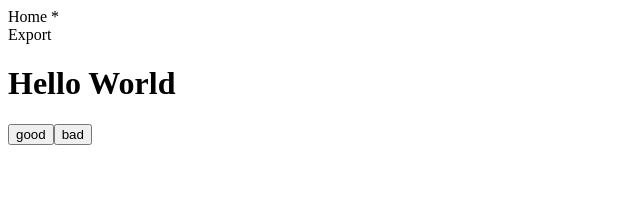
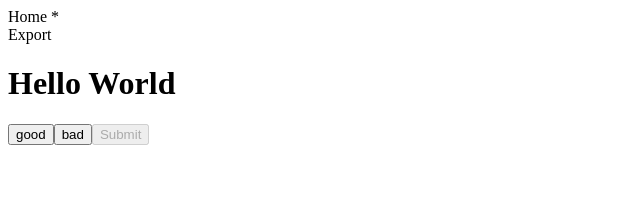
Before and after one commit to kotzendekrabbe/howYouFeelToday, a React (Vite) app: page / in a window 1280 px wide. Shown: the top 214 px of the page, without its empty margins (0-640 px from the left). Built offline with nearby package versions, Linux system fonts and the light colour scheme.

Commit message:
📦 add local storage to safe data (feli version)

```diff
--- /dev/null
+++ b/src/data-storage.tsx
@@ -0,0 +1,36 @@
+import React from "react";
+
+export type Mood = "good" | "bad";
+
+interface Feeling {
+  readonly mood: Mood;
+  readonly note?: string;
+}
+
+interface DataSample {
+  readonly feeling: Feeling;
+}
+
+interface Data {
+  [timestamp: string]: DataSample;
+}
+
+export const dataStorage = {
+  save(value: Mood) {
+    const dataSample: DataSample = { feeling: { mood: value } };
+    const dataTimestamp = Date.now();
+    const data: Data = { [dataTimestamp]: dataSample };
+
+    const storageData = localStorage.getItem("test-data");
+    const dataJSON = JSON.parse(storageData === null ? "{}" : storageData);
+
+    const newDataJSON = {
+      ...dataJSON,
+      ...data
+    };
+
+    localStorage.setItem("test-data", JSON.stringify(data));
+  }
+};
+
+export const DataStorageContext = React.createContext(dataStorage);
--- a/src/form-buttons.tsx
+++ b/src/form-buttons.tsx
@@ -1,15 +1,27 @@
-import React, { PropsWithChildren, useState } from "react";
+import React, { PropsWithChildren, useState, useContext } from "react";
 import { ToggleButtons } from "./toggle-buttons";
 import { Button } from "./button";
+import { DataStorageContext, Mood } from "./data-storage";
 
 export function FormButtons({ children }: PropsWithChildren<{}>) {
-  const [, setButtonName] = useState<string | undefined>(undefined);
+  const [buttonName, setButtonName] = useState<Mood | undefined>(undefined);
+  const dataStorage = useContext(DataStorageContext);
+
   return (
     <form>
       <ToggleButtons onActiveButtonChange={value => setButtonName(value)}>
         <Button label="good" value="good" />
         <Button label="bad" value="bad" />
       </ToggleButtons>
+
+      <button
+        type="button"
+        // ! means - I'm sure that you are wrong compiler ;)
+        onClick={() => dataStorage.save(buttonName!)}
+        disabled={!Boolean(buttonName)}
+      >
+        Submit
+      </button>
     </form>
   );
 }
--- a/src/index.tsx
+++ b/src/index.tsx
@@ -3,6 +3,7 @@ import { render } from "react-dom";
 import { Tab } from "./tab";
 import { TabNavigation } from "./tab-navigation";
 import { FormButtons } from "./form-buttons";
+import { DataStorageContext, dataStorage } from "./data-storage";
 
 // custom hook
 function useForceRerender() {
@@ -16,7 +17,7 @@ function App() {
   useForceRerender();
 
   return (
-    <>
+    <DataStorageContext.Provider value={dataStorage}>
       <TabNavigation>
         <Tab label="Home" tabID={1}>
           <h1>Hello World</h1>
@@ -29,7 +30,7 @@ function App() {
       </TabNavigation>
 
       <div id="tabViews"></div>
-    </>
+    </DataStorageContext.Provider>
   );
 }
 
--- a/src/toggle-buttons.tsx
+++ b/src/toggle-buttons.tsx
@@ -1,7 +1,8 @@
 import React, { PropsWithChildren, useState } from "react";
+import { Mood } from "./data-storage";
 
 export interface ToggleButtonsProps {
-  onActiveButtonChange(value: string): void;
+  onActiveButtonChange(value: Mood): void;
 }
 
 export function ToggleButtons({
@@ -16,7 +17,7 @@ export function ToggleButtons({
       {React.Children.map(children, child => {
         return React.isValidElement(child)
           ? React.cloneElement(child, {
-              onClick: (value: string) => {
+              onClick: (value: Mood) => {
                 setActiveButton(value);
                 onActiveButtonChange(value);
               },
```
